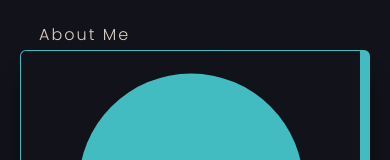
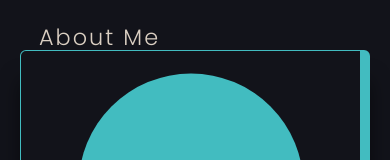
Before and after one commit to AdamAranha/portfolio, a React (Create React App) app in the folder client/: page / in a window 390 px wide. Shown: the top 160 px of the page. Built offline with nearby package versions, Linux system fonts and the light colour scheme.

Commit message:
Made section name a little bigger in mobile

```diff
--- a/client/src/components/Intro/Intro.css
+++ b/client/src/components/Intro/Intro.css
@@ -209,8 +209,8 @@
     padding: 0;
   }
   .intro .section-name {
-    font-size: 1rem;
-    top: 1%;
+    font-size: 1.4rem;
+    top: 1px;
     left: 10%;
     z-index: 1;
   }
--- a/client/src/components/Intro/Intro.scss
+++ b/client/src/components/Intro/Intro.scss
@@ -190,8 +190,8 @@ $neutralColour:#dacfc2;
         padding: 0;
 
         .section-name{
-            font-size: 1rem;
-            top: 1%;
+            font-size: 1.4rem;
+            top: 1px;
             left: 10%;
             z-index: 1;
         }
```
Also changed, not shown: 1 other file (tests, documents, lock files or other folders).
